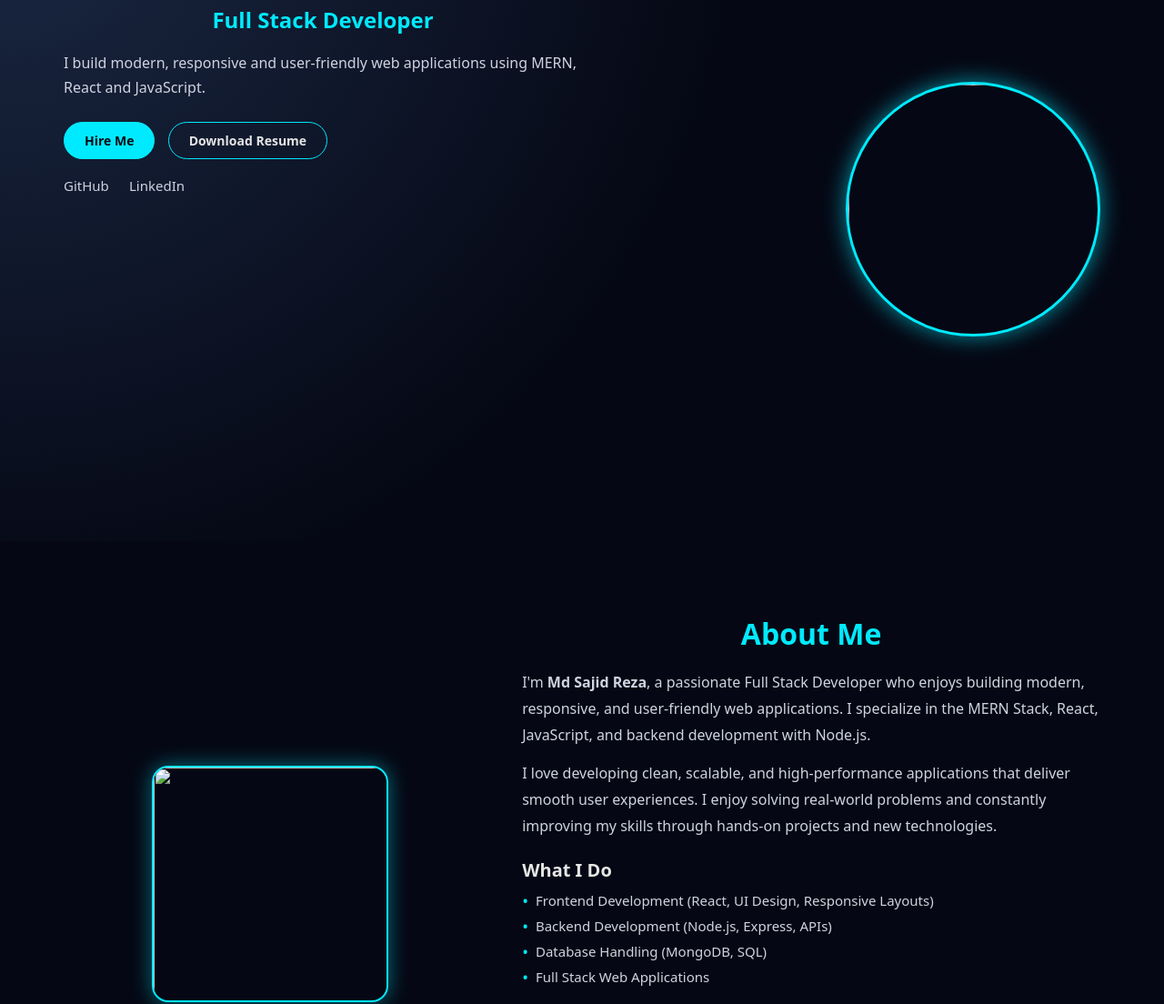
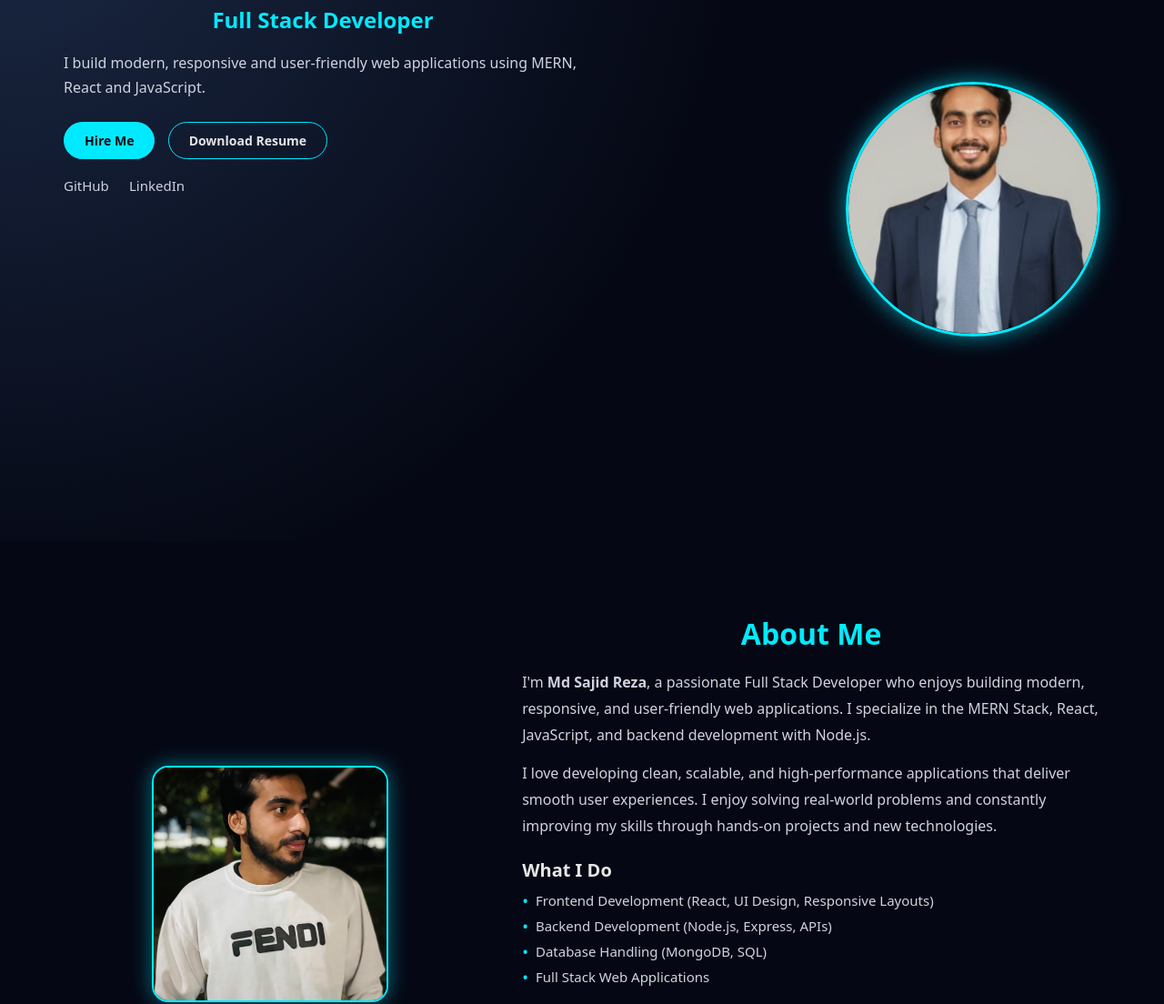
Before and after one commit to mdsajidreza/sajid-portfolio, a plain HTML site: page index.html in a window 1280 px wide. Shown: the part 201-1305 px from the top of the page at 91% size. Drawn offline with Linux system fonts and the light colour scheme.

Commit message:
Update image paths in index.html

```diff
--- a/index.html
+++ b/index.html
@@ -32,7 +32,7 @@
 
             <div class="buttons">
                 <a href="#contact" class="btn">Hire Me</a>
-                <a href="image/resume.pdf" class="btn" download>Download Resume</a>
+                <a href="resume.pdf" class="btn" download>Download Resume</a>
             </div>
 
             <div class="social">
@@ -42,7 +42,7 @@
         </div>
 
         <div class="home-right">
-            <img src="image/sajid image.jpg" class="profile-img">
+            <img src="sajid image.jpg" class="profile-img">
         </div>
     </section>
 
@@ -50,7 +50,7 @@
 
     <section id="about" class="about">
     <div class="about-left">
-        <img src="image/sajid image 1.jpeg" class="about-img">
+        <img src="sajid image 1.jpeg" class="about-img">
     </div>
 
     <div class="about-right">
```
